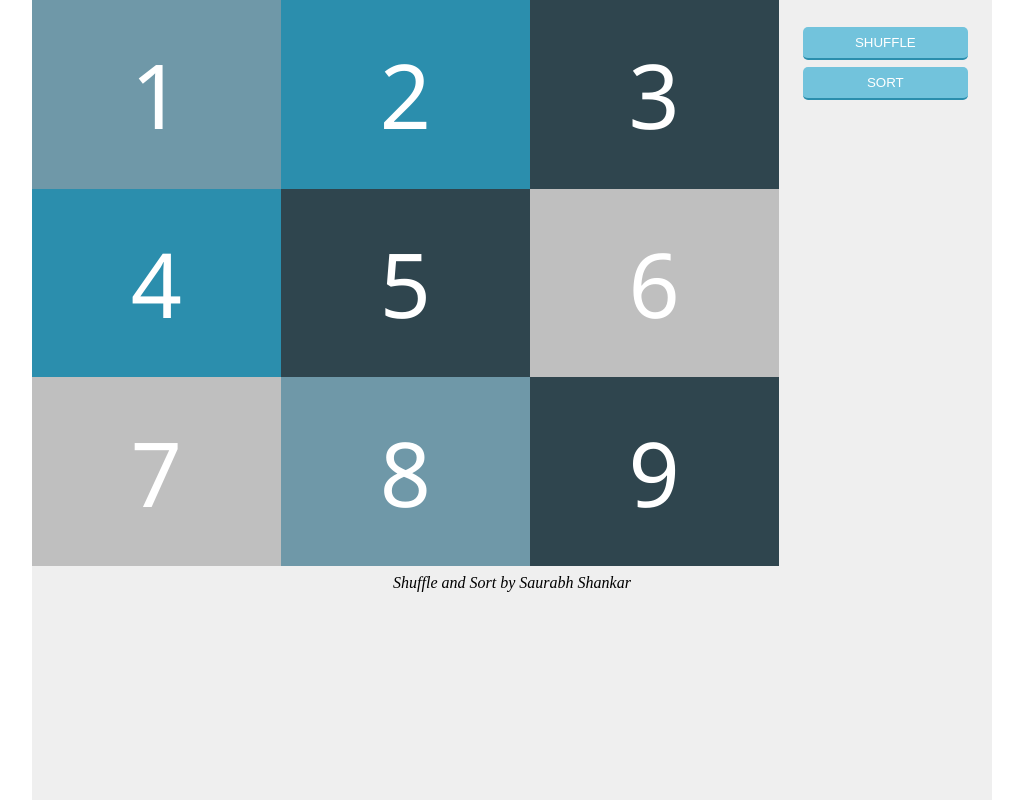
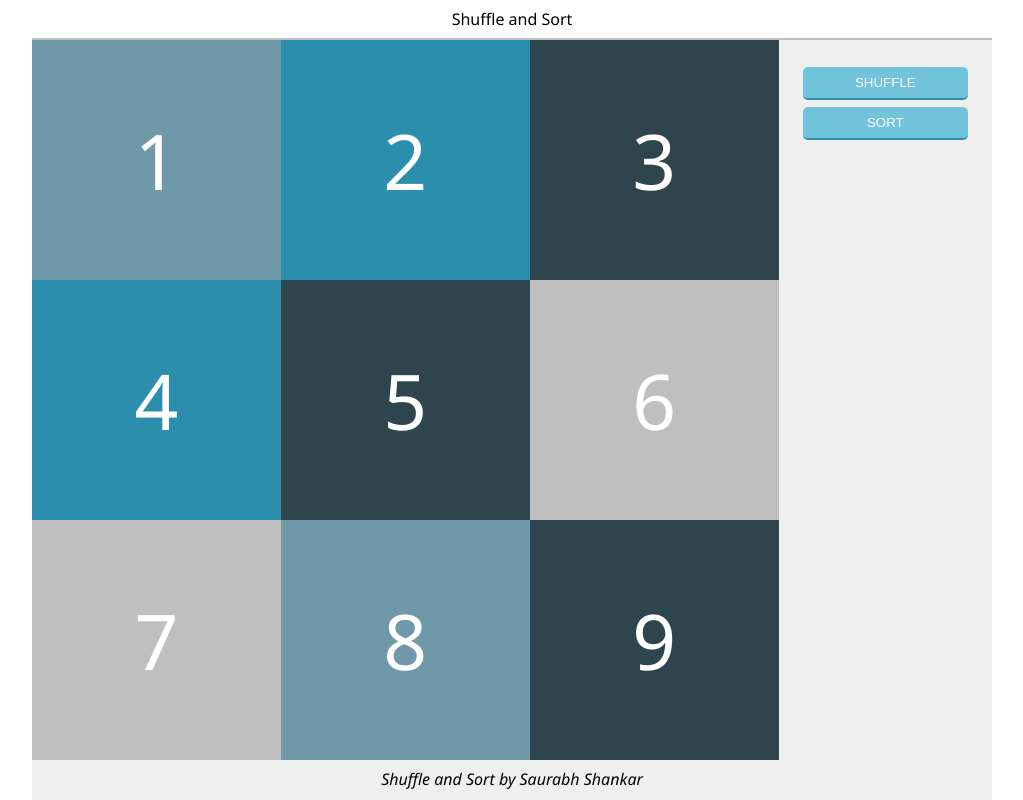
Before and after one commit to sshankar02/shuffleSort, a plain HTML site: page index.html in a window 1280 px wide. Shown: the whole page, without its empty margins (128-1151 px from the left). Drawn offline with Linux system fonts and the light colour scheme.

Commit message:
cosmetic changes

```diff
--- a/index.css
+++ b/index.css
@@ -7,6 +7,7 @@ body {
   width: 100%;
   font-size: 16px;
   background-color: #fff;
+  font-family: "Segoe UI", Tahoma, Geneva, Verdana, sans-serif;
 }
 /* container  */
 .container {
@@ -14,11 +15,22 @@ body {
   width: 100%;
   max-width: 960px;
   display: grid;
-  grid-template-rows: 3rem auto 2.5rem;
+  grid-template-rows: 2.5rem 3rem auto 2.5rem;
   margin: 0 auto;
   user-select: none;
   -webkit-user-select: none;
 }
+
+/* header styling */
+.header {
+  text-align: center;
+  background-color: #333333;
+  color: #fff;
+  display: grid;
+  justify-content: center;
+  align-items: center;
+}
+
 /* action button styling */
 button {
   background-color: #72c3dc;
@@ -55,7 +67,6 @@ button:active {
   display: grid;
   grid-template-columns: 1fr;
   grid-auto-flow: row;
-  grid-auto-rows: 2rem;
   gap: 0.2rem;
   margin: 0.5rem;
 }
@@ -78,9 +89,15 @@ button:active {
 @media (min-width: 376px) {
   .container {
     grid-template-columns: 7fr 2fr;
-    grid-template-rows: unset;
-    grid-template-areas: "cardGrid actionGrid" "credits credits";
+    grid-template-rows: 2.5rem auto 2.5rem;
+    grid-template-areas: "header header" "cardGrid actionGrid" "credits credits";
     background-color: #efefef;
+  }
+  .header {
+    grid-area: header;
+    background-color: #ffffff;
+    color: #000000;
+    border-bottom: 2px solid #bfbfbf;
   }
   .action-controls {
     grid-area: actionGrid;
@@ -100,8 +117,7 @@ button:active {
     grid-template-columns: 1fr;
     text-align: center;
     color: #fff;
-    font-size: 7vw;
-    font-family: "Segoe UI", Tahoma, Geneva, Verdana, sans-serif;
+    font-size: 6vw;
     z-index: 2;
     position: relative;
   }
--- a/index.html
+++ b/index.html
@@ -8,6 +8,9 @@
   </head>
   <body>
     <div class="container">
+      <div class="header">
+        <span>Shuffle and Sort</span>
+      </div>
       <div class="action-controls">
         <button onclick="shuffle()">SHUFFLE</button>
         <button onclick="sort()">SORT</button>
```
